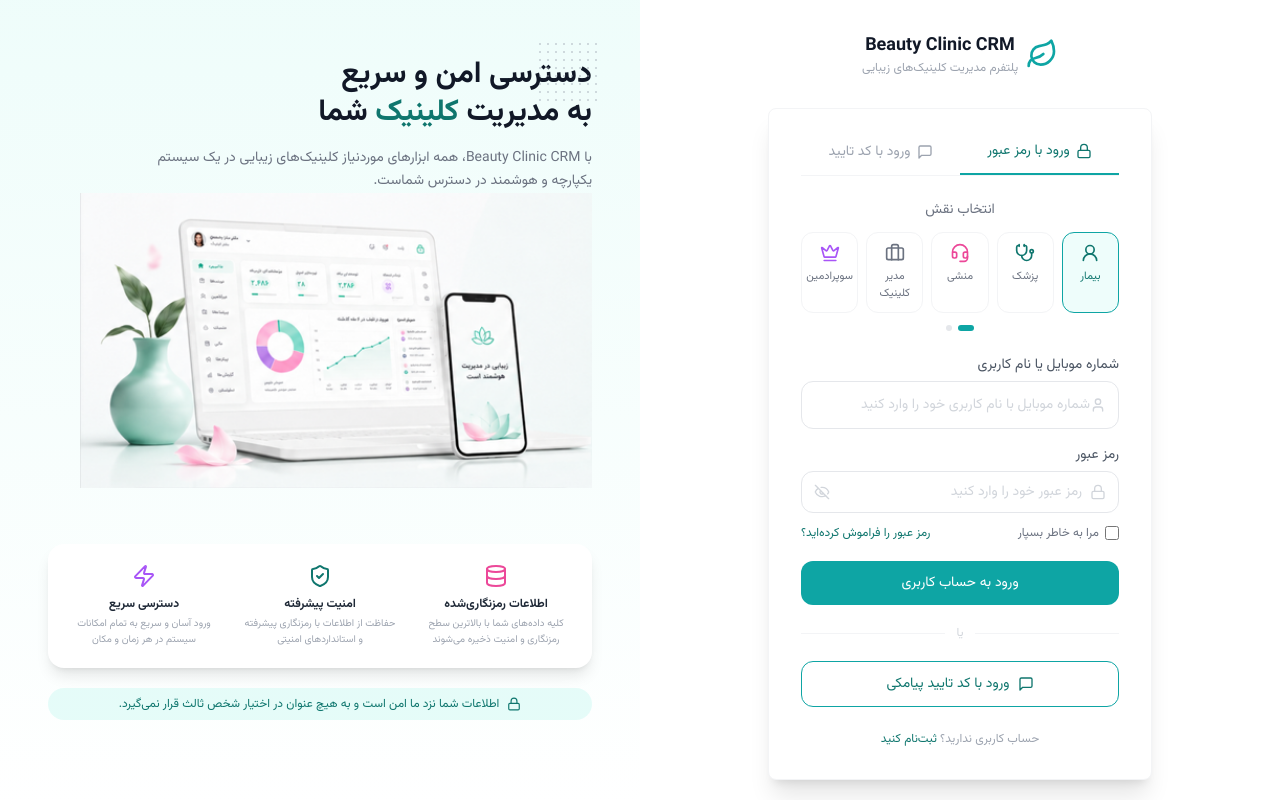
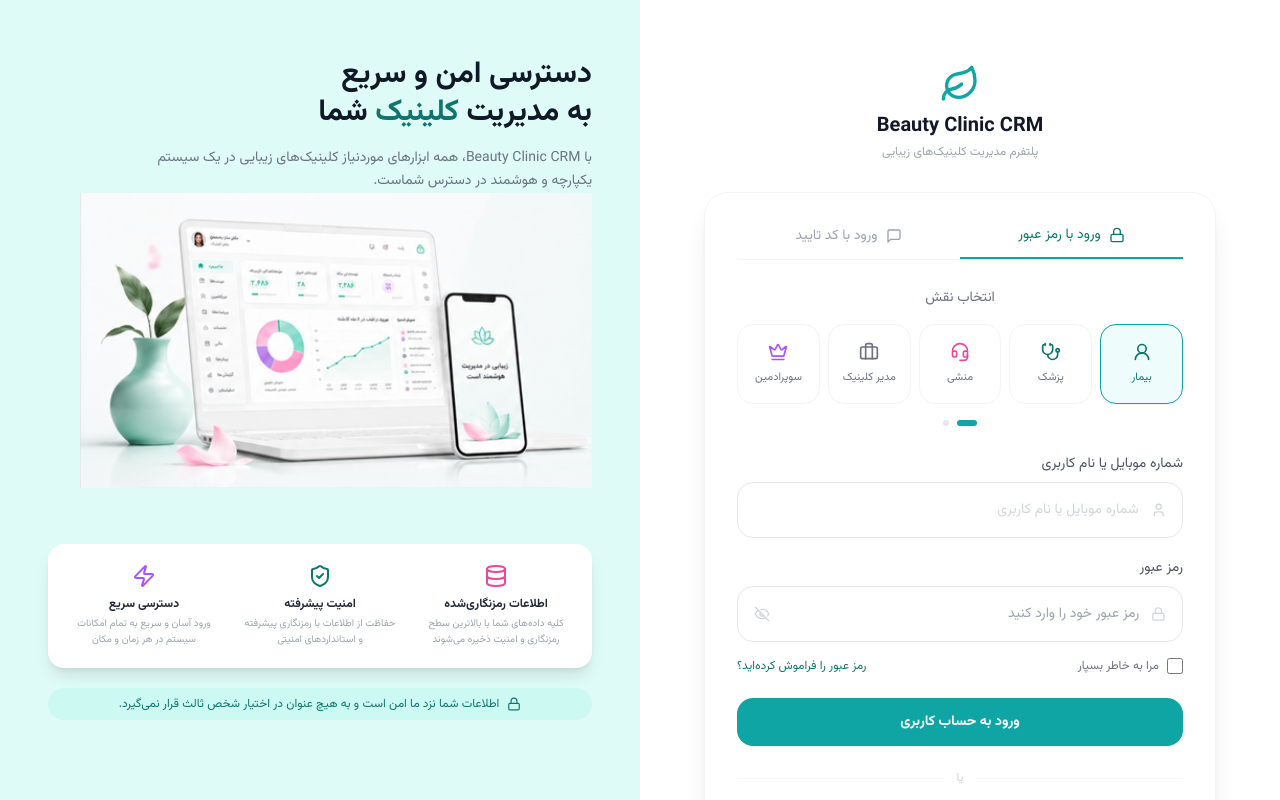
Before and after one commit to Ashkancr7/clinic-front, a Next.js app: page /login in a window 1280 px wide. Shown: the top 800 px of the page. Built offline with nearby package versions, Linux system fonts and the light colour scheme.

Commit message:
update bg and position

```diff
--- a/src/app/(auth)/login/page.tsx
+++ b/src/app/(auth)/login/page.tsx
@@ -70,191 +70,578 @@
   return (
     <div className="flex min-h-screen flex-col bg-white">
       <div className="grid flex-1 lg:grid-cols-2">
-        {/* پنل معرفی سمت چپ */}
+
+        <div
+          className="
+    flex
+    min-h-[100dvh]
+    flex-col
+    items-center
+    justify-start
+    bg-white
+    px-5
+    pt-10
+    sm:pt-14
+    lg:pt-16
+  "
+        >
+
+          {/* Logo */}
+          <div
+            className="
+      mb-8
+      flex
+      flex-col
+      items-center
+      gap-2
+    "
+          >
+
+            <Leaf
+              className="
+        h-10
+        w-10
+        text-primary
+      "
+            />
+
+            <div className="text-center leading-tight">
+
+              <h1
+                className="
+          text-xl
+          font-bold
+          text-gray-900
+        "
+              >
+                Beauty Clinic CRM
+              </h1>
 
 
-        {/* پنل ورود سمت راست */}
-        <div className="flex flex-col justify-center px-6 py-8 md:px-32">
-          <div className="mb-8 flex items-center justify-center gap-2 lg:justify-center">
-            <Leaf className="h-8 w-8 text-primary" />
-            <div className="text-center leading-tight">
-              <div className="text-lg font-bold text-gray-900">Beauty Clinic CRM</div>
-              <div className="text-xs text-gray-400">پلتفرم مدیریت کلینیک‌های زیبایی</div>
+              <p
+                className="
+          mt-1
+          text-xs
+          text-gray-400
+        "
+              >
+                پلتفرم مدیریت کلینیک‌های زیبایی
+              </p>
+
             </div>
 
           </div>
 
+
+
+          {/* Login Card */}
           <div
-            className="mx-autow-full max-w-md rounded-lg border border-gray-100 bg-white p-5 sm:p-8 shadow-xl">
-            {/* تب‌های ورود */}
-            <div className="mb-6 flex border-b border-gray-100 text-sm">
+            className="
+      w-full
+      max-w-lg
+      rounded-3xl
+      border
+      border-gray-100
+      bg-white
+      p-5
+      shadow-xl
+      sm:p-8
+    "
+          >
+
+
+            {/* Tabs */}
+            <div
+              className="
+        mb-7
+        flex
+        border-b
+        border-gray-100
+        text-xs
+        sm:text-sm
+      "
+            >
+
               <button
                 onClick={() => setActiveTab("password")}
-                className={`flex flex-1 items-center justify-center gap-1.5 pb-3 font-medium ${activeTab === "password"
+                className={`
+          flex
+          flex-1
+          items-center
+          justify-center
+          gap-2
+          pb-3
+          font-medium
+          transition
+          ${activeTab === "password"
                     ? "border-b-2 border-primary text-primary-dark"
                     : "text-gray-400"
-                  }`}
+                  }
+        `}
               >
-                <Lock className="h-4 w-4" /> ورود با رمز عبور
+
+                <Lock className="h-4 w-4" />
+
+                ورود با رمز عبور
+
               </button>
+
+
+
               <button
                 onClick={() => setActiveTab("otp")}
-                className={`flex flex-1 items-center justify-center gap-1.5 pb-3 font-medium ${activeTab === "otp"
+                className={`
+          flex
+          flex-1
+          items-center
+          justify-center
+          gap-2
+          pb-3
+          font-medium
+          transition
+          ${activeTab === "otp"
                     ? "border-b-2 border-primary text-primary-dark"
                     : "text-gray-400"
-                  }`}
+                  }
+        `}
               >
-                <MessageSquare className="h-4 w-4" /> ورود با کد تایید
+
+                <MessageSquare className="h-4 w-4" />
+
+                ورود با کد تایید
+
               </button>
+
+
             </div>
 
-            {/* انتخاب نقش */}
-            <div className="mb-6">
-              <div className="mb-3 text-center text-sm text-gray-500">انتخاب نقش</div>
-              <div className="
+
+
+
+            {/* Roles */}
+            <div className="mb-7">
+
+
+              <div
+                className="
+          mb-4
+          text-center
+          text-sm
+          text-gray-500
+        "
+              >
+                انتخاب نقش
+              </div>
+
+
+
+              <div
+                className="
           grid
           grid-cols-3
-                            sm:grid-cols-5
           gap-2
-                            ">
+          lg:grid-cols-5
+        "
+              >
+
                 {ROLES.map((role) => {
-                  const isSelected = selectedRole === role.key;
+
+                  const isSelected =
+                    selectedRole === role.key;
+
+
                   return (
+
                     <button
                       key={role.key}
                       onClick={() => setSelectedRole(role.key)}
-                      className={`flex flex-col items-center gap-1.5 rounded-xl border p-2.5 text-[11px] transition-colors ${isSelected
-                        ? "border-primary bg-primary-light/10 text-primary-dark"
-                        : "border-gray-100 text-gray-500 hover:border-gray-200"
-                        }`}
+                      className={`
+                flex
+                min-h-20
+                flex-col
+                items-center
+                justify-center
+                gap-2
+                rounded-2xl
+                border
+                p-2
+                text-[11px]
+                transition-all
+                duration-200
+
+                ${isSelected
+                          ?
+                          "border-primary bg-primary-light/10 text-primary-dark shadow-sm"
+                          :
+                          "border-gray-100 text-gray-500 hover:border-gray-200"
+                        }
+              `}
                     >
-                      <role.icon className={`h-5 w-5 ${isSelected ? "text-primary-dark" : role.tone}`} />
+
+                      <role.icon
+                        className={`
+                  h-5
+                  w-5
+
+                  ${isSelected
+                            ?
+                            "text-primary-dark"
+                            :
+                            role.tone
+                          }
+                `}
+                      />
+
+
                       {role.label}
+
+
                     </button>
-                  );
+
+                  )
+
                 })}
-              </div>
-              <div className="mt-3 flex justify-center gap-1.5">
-                <span className="h-1.5 w-4 rounded-full bg-primary" />
-                <span className="h-1.5 w-1.5 rounded-full bg-gray-200" />
-              </div>
+
               </div>
 
-            {activeTab === "password" ? (
-              <>
-                <label className="mb-1.5 block text-sm text-gray-600">شماره موبایل یا نام کاربری</label>
-                <div className="mb-4 flex min-h-12 items-center rounded-xl border border-gray-200 px-3">
-                   <User className="h-4 w-4 shrink-0 text-gray-300" />
+
+
+              <div
+                className="
+          mt-4
+          flex
+          justify-center
+          gap-2
+        "
+              >
+
+                <span
+                  className="
+            h-1.5
+            w-5
+            rounded-full
+            bg-primary
+          "
+                />
+
+                <span
+                  className="
+            h-1.5
+            w-1.5
+            rounded-full
+            bg-gray-200
+          "
+                />
+
+
+              </div>
+
+
+            </div>
+
+
+
+
+            {/* Inputs */}
+            <label
+              className="
+        mb-2
+        block
+        text-sm
+        text-gray-600
+      "
+            >
+              شماره موبایل یا نام کاربری
+            </label>
+
+
+            <div
+              className="
+        mb-5
+        flex
+        min-h-14
+        items-center
+        rounded-2xl
+        border
+        border-gray-200
+        px-4
+        transition
+        focus-within:border-primary
+        focus-within:ring-4
+        focus-within:ring-primary/10
+      "
+            >
+
+              <User className="h-4 w-4 text-gray-300" />
+
+
               <input
                 type="text"
-                    placeholder="شماره موبایل با نام کاربری خود را وارد کنید"
-                    className="w-full bg-transparent text-sm text-gray-700 outline-none placeholder:text-gray-300"
+                placeholder="شماره موبایل یا نام کاربری"
+                className="
+          w-full
+          bg-transparent
+          px-3
+          text-sm
+          outline-none
+          placeholder:text-gray-300
+        "
               />
 
             </div>
 
-                <label className="mb-1.5 block text-sm text-gray-600">رمز عبور</label>
-                <div className="mb-3 flex items-center rounded-xl border border-gray-200 px-3 py-2.5">
-                  <Lock className="h-4 w-4 shrink-0 text-gray-300" />
+
+
+
+
+            <label
+              className="
+        mb-2
+        block
+        text-sm
+        text-gray-600
+      "
+            >
+              رمز عبور
+            </label>
+
+
+            <div
+              className="
+        mb-4
+        flex
+        min-h-14
+        items-center
+        rounded-2xl
+        border
+        border-gray-200
+        px-4
+        transition
+        focus-within:border-primary
+        focus-within:ring-4
+        focus-within:ring-primary/10
+      "
+            >
+
+
+              <Lock className="h-4 w-4 text-gray-300" />
+
+
 
               <input
                 type={showPassword ? "text" : "password"}
                 placeholder="رمز عبور خود را وارد کنید"
-                    className="w-full bg-transparent px-2 text-sm text-gray-700 outline-none placeholder:text-gray-300"
+                className="
+          w-full
+          bg-transparent
+          px-3
+          text-sm
+          outline-none
+        "
               />
-                   <button type="button" onClick={() => setShowPassword((v) => !v)} className="shrink-0 text-gray-300">
-                    {showPassword ? <Eye className="h-4 w-4" /> : <EyeOff className="h-4 w-4" />}
+
+
+
+              <button
+                type="button"
+                onClick={() => setShowPassword(v => !v)}
+                className="text-gray-300"
+              >
+
+                {
+                  showPassword
+                    ?
+                    <Eye className="h-4 w-4" />
+                    :
+                    <EyeOff className="h-4 w-4" />
+                }
+
               </button>
+
+
             </div>
 
-                <div className="mb-5 flex items-center justify-between text-xs">
-                  <label className="flex items-center gap-1.5 text-gray-500">
+
+
+
+
+            <div
+              className="
+        mb-6
+        flex
+        items-center
+        justify-between
+        text-xs
+      "
+            >
+
+              <label
+                className="
+          flex
+          items-center
+          gap-2
+          text-gray-500
+        "
+              >
+
                 <input
                   type="checkbox"
                   checked={rememberMe}
                   onChange={(e) => setRememberMe(e.target.checked)}
-                      className="h-3.5 w-3.5 rounded border-gray-300 text-primary"
+                  className="
+            h-4
+            w-4
+            rounded
+            border-gray-300
+            text-primary
+          "
                 />
+
                 مرا به خاطر بسپار
+
               </label>
-                  <a href="#forgot" className="text-primary-dark hover:underline">
+
+
+
+              <a
+                href="#forgot"
+                className="
+          text-primary-dark
+          hover:underline
+        "
+              >
                 رمز عبور را فراموش کرده‌اید؟
               </a>
+
+
             </div>
 
-                <button className="w-full
-                                  rounded-xl
+
+
+
+
+            <button
+              className="
+        h-12
+        w-full
+        rounded-2xl
         bg-primary
-                                  py-3
         text-sm
-                                  font-medium
+        font-semibold
         text-white
-                                  transition-all
-                                  duration-200
+        transition
         hover:bg-primary-dark
-                                  hover:shadow-lg">
+        hover:shadow-lg
+      "
+            >
               ورود به حساب کاربری
             </button>
 
-                <div className="my-5 flex items-center gap-3 text-xs text-gray-300">
+
+
+
+            <div
+              className="
+        my-6
+        flex
+        items-center
+        gap-3
+        text-xs
+        text-gray-300
+      "
+            >
+
               <div className="h-px flex-1 bg-gray-100" />
+
               یا
+
               <div className="h-px flex-1 bg-gray-100" />
+
+
             </div>
+
+
+
 
             <button
               onClick={() => setActiveTab("otp")}
-                  className="flex w-full items-center justify-center gap-2 rounded-xl border border-primary py-3 text-sm font-medium text-primary-dark hover:bg-primary-light/10"
+              className="
+        flex
+        h-12
+        w-full
+        items-center
+        justify-center
+        gap-2
+        rounded-2xl
+        border
+        border-primary
+        text-sm
+        font-medium
+        text-primary-dark
+        transition
+        hover:bg-primary-light/10
+      "
             >
-                  <MessageSquare className="h-4 w-4" /> ورود با کد تایید پیامکی
+
+              <MessageSquare className="h-4 w-4" />
+
+              ورود با کد تایید پیامکی
+
             </button>
-              </>
-            ) : (
-              <>
-                <label className="mb-1.5 block text-sm text-gray-600">شماره موبایل</label>
-                <div className="mb-5 flex items-center rounded-xl border border-gray-200 px-3 py-2.5">
-                  <input
-                    type="tel"
-                    placeholder="شماره موبایل خود را وارد کنید"
-                    className="w-full bg-transparent text-sm text-gray-700 outline-none placeholder:text-gray-300"
-                  />
-                  <User className="h-4 w-4 shrink-0 text-gray-300" />
+
+
+
+            <p
+              className="
+        mt-6
+        text-center
+        text-xs
+        text-gray-400
+      "
+            >
+
+              حساب کاربری ندارید؟
+
+              <a
+                href="#register"
+                className="
+          mr-1
+          font-medium
+          text-primary-dark
+        "
+              >
+                ثبت‌نام کنید
+              </a>
+
+
+            </p>
+
+
           </div>
 
-                <button className="w-full
-                                          rounded-xl
-                                          bg-primary
-                                          py-3
-                                          text-sm
-                                          font-medium
-                                          text-white
-                                          transition-all
-                                          duration-200
-                                          hover:bg-primary-dark
-                                          hover:shadow-lg">
-                  ارسال کد تایید
-                </button>
-              </>
-            )}
 
-            <p className="mt-6 text-center text-xs text-gray-400">
-              حساب کاربری ندارید؟{" "}
-              <a href="#register" className="font-medium text-primary-dark hover:underline">
-                ثبت‌نام کنید
-              </a>
-            </p>
-          </div>
         </div>
 
-        <div className="relative hidden overflow-hidden bg-gradient-to-b from-primary-light/10 to-white px-12 py-14 lg:flex lg:flex-col">
         <div
+  className="
+    relative
+    hidden
+    overflow-hidden
+    bg-primary-light/20
+    px-12
+    py-14
+    lg:flex
+    lg:flex-col
+  "
+>
+          {/* <div
             className="absolute right-10 top-10 h-16 w-16 opacity-40"
             style={{
               backgroundImage:
                 "radial-gradient(circle, #9CA3AF 1px, transparent 1px)",
               backgroundSize: "8px 8px",
             }}
-          />
+          /> */}
 
           <h1 className="max-w-md text-3xl font-extrabold leading-tight text-gray-900">
             دسترسی امن و سریع
@@ -276,9 +663,6 @@
             unoptimized
             className="w-full max-w-lg object-contain "
           />
-
-
-
 
           {/* کارت‌های ویژگی */}
           <div className="mt-14 grid grid-cols-3 gap-6 rounded-2xl bg-white p-5 shadow-lg">
```
Lines whose indentation alone changed are shown as unchanged.
